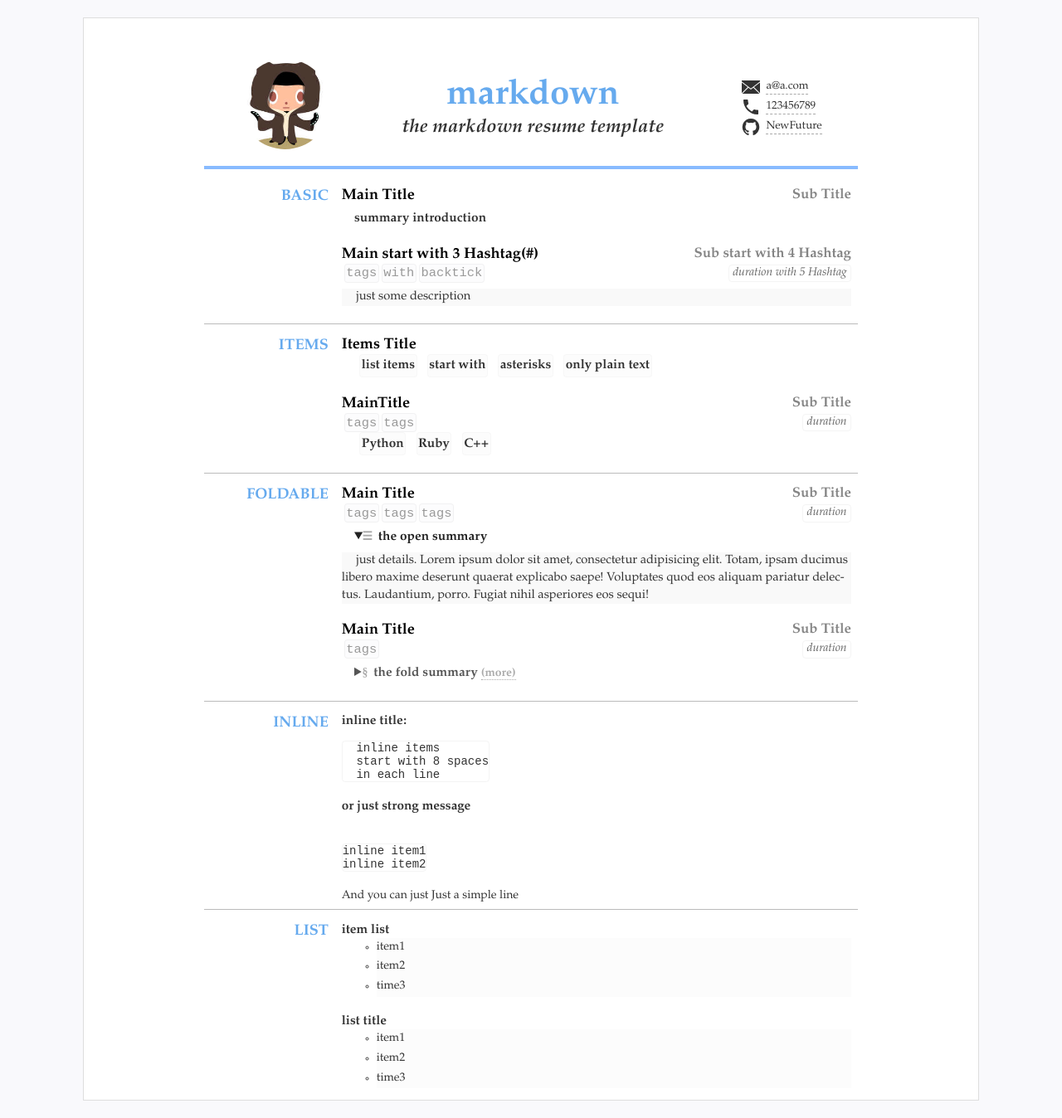
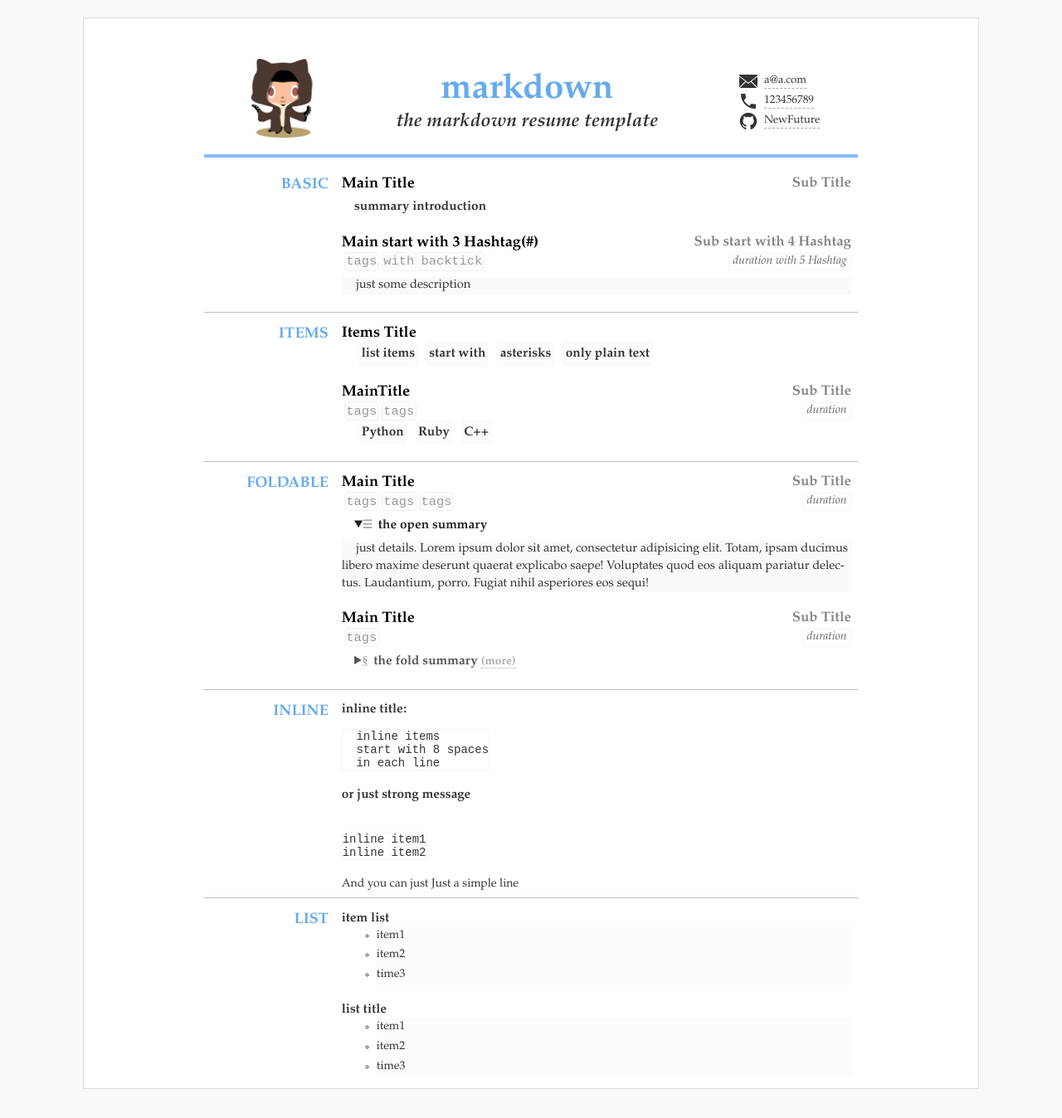
Before and after one commit to BWyiii/-, a Jekyll site: the page built from markdown.md, in a window 1280 px wide. Shown: the whole page at 83% size. Built offline with Jekyll 4.4.1, drawn with Linux system fonts in a browser that asks for light colours.

Commit message:
Update resume.scss

```diff
--- a/_sass/resume.scss
+++ b/_sass/resume.scss
@@ -105,9 +105,9 @@ header {
     max-width: 27%;
 
     img {
-      max-width: 9.5em;
-      height: 7.8em;
-      border-radius: 50%;
+      max-width: 8.5em;
+      height:  6.8em;
+      border-radius: 15px;
     }
   }
 
```
